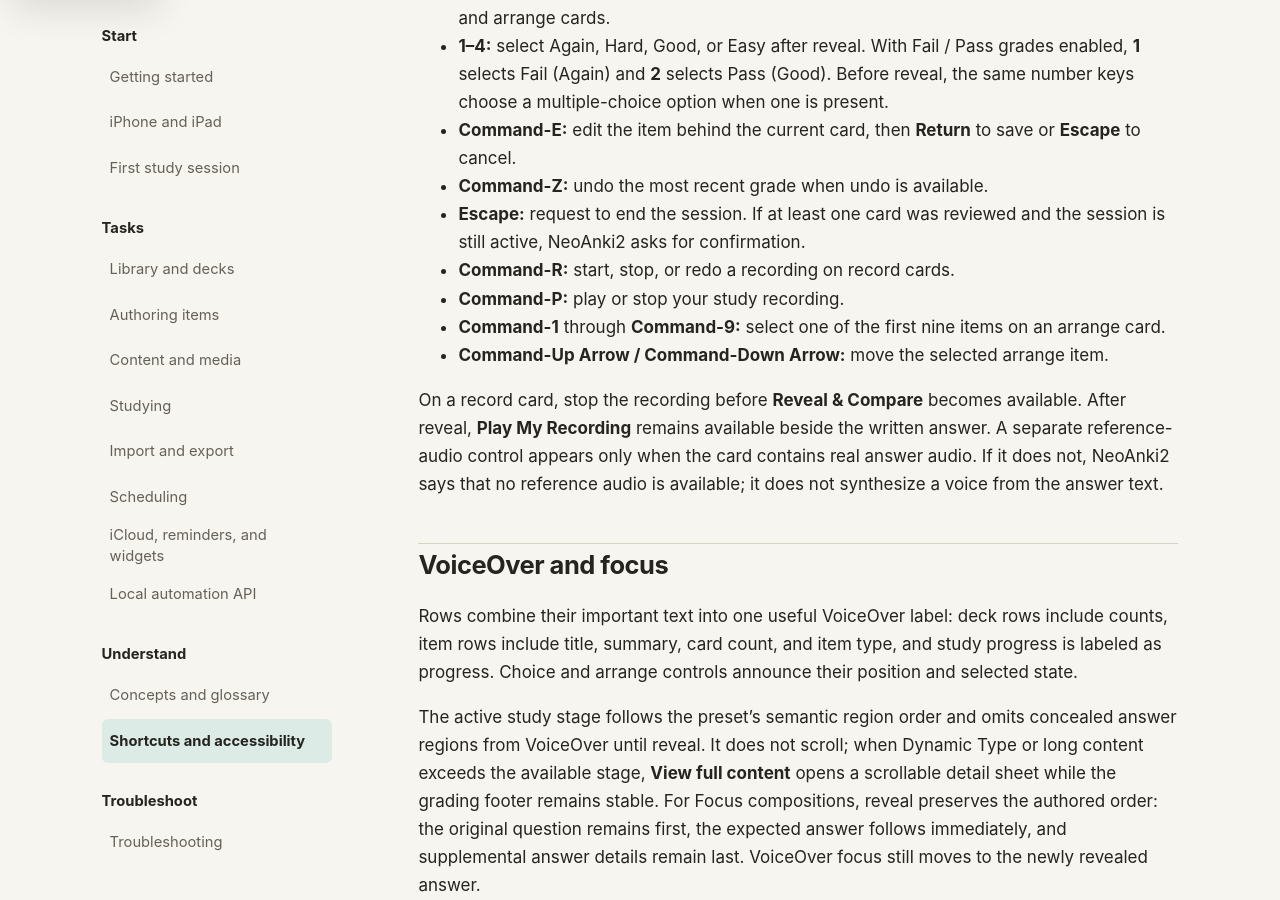
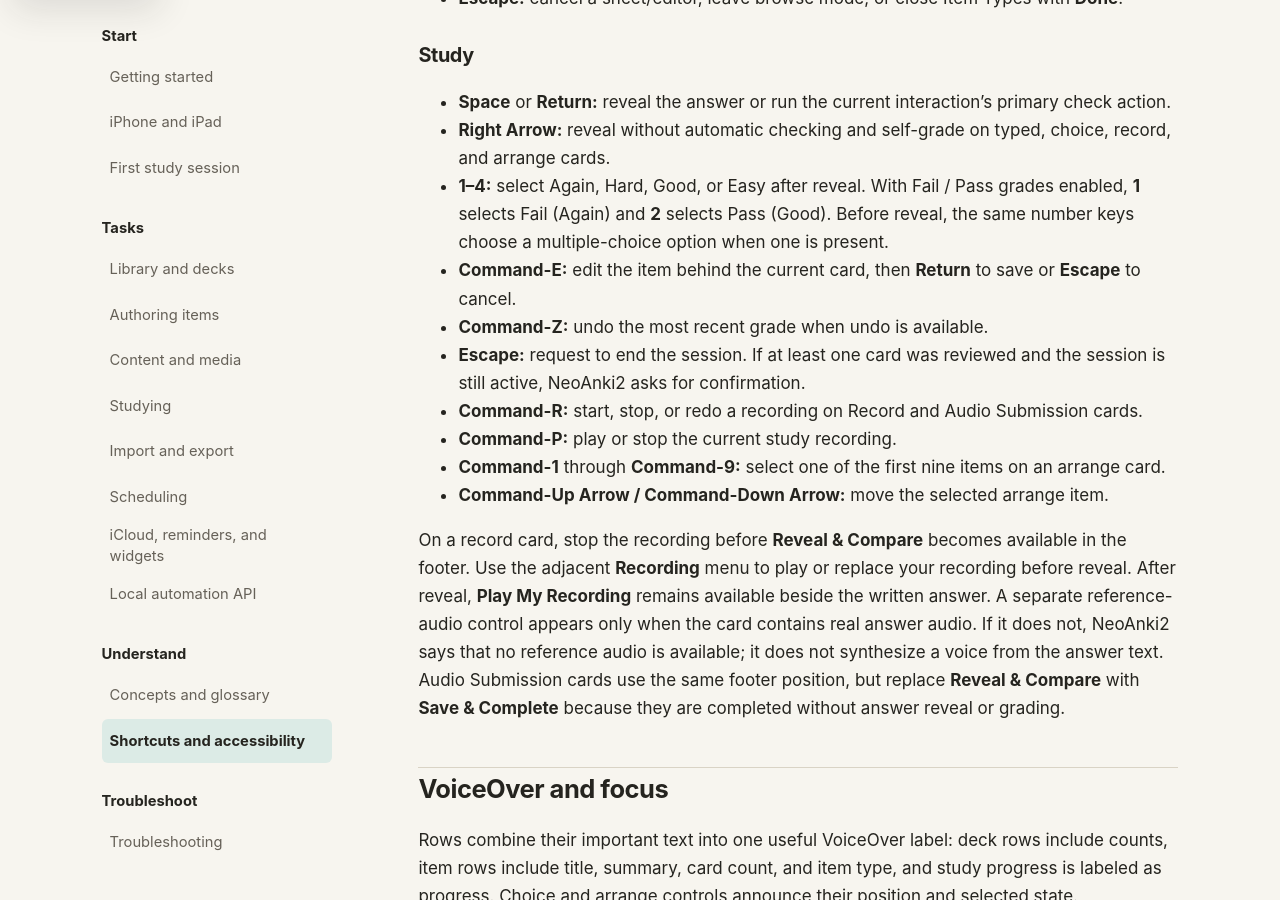
Before and after one commit to neoanki2/neoanki2, a Jekyll site: the page built from docs/user/shortcuts-accessibility.md, in a window 1280 px wide and 900 px high, scrolled down 3272 px. Built offline with Jekyll 4.4.1, drawn with Linux system fonts in a browser that asks for light colours; some of the changed text lies outside the part shown.

Commit message:
Document recording action accessibility

```diff
--- a/docs/user/shortcuts-accessibility.md
+++ b/docs/user/shortcuts-accessibility.md
@@ -94,6 +94,12 @@
 and its **Undo** action appear in that same header row. The primary action or
 grading footer remains fixed with bottom clearance, and the Mac window stays
 within the visible screen so its controls are not clipped on short displays.
+On Record and Audio Submission cards, that footer also owns the recording
+workflow: its primary action changes from **Start Recording** to **Stop
+Recording**, then to **Reveal & Compare** or **Save & Complete**. Playback,
+replacement, and draft deletion move into the adjacent **Recording** menu once
+they are relevant, so a second primary action is not stranded at the lower edge
+of the card content.
 
 ### Scheduling
 
@@ -133,17 +139,22 @@
 - **Command-Z:** undo the most recent grade when undo is available.
 - **Escape:** request to end the session. If at least one card was reviewed and
   the session is still active, NeoAnki2 asks for confirmation.
-- **Command-R:** start, stop, or redo a recording on record cards.
-- **Command-P:** play or stop your study recording.
+- **Command-R:** start, stop, or redo a recording on Record and Audio
+  Submission cards.
+- **Command-P:** play or stop the current study recording.
 - **Command-1** through **Command-9:** select one of the first nine items on an
   arrange card.
 - **Command-Up Arrow / Command-Down Arrow:** move the selected arrange item.
 
 On a record card, stop the recording before **Reveal & Compare** becomes
-available. After reveal, **Play My Recording** remains available beside the
-written answer. A separate reference-audio control appears only when the card
-contains real answer audio. If it does not, NeoAnki2 says that no reference
-audio is available; it does not synthesize a voice from the answer text.
+available in the footer. Use the adjacent **Recording** menu to play or replace
+your recording before reveal. After reveal, **Play My Recording** remains
+available beside the written answer. A separate reference-audio control appears
+only when the card contains real answer audio. If it does not, NeoAnki2 says
+that no reference audio is available; it does not synthesize a voice from the
+answer text. Audio Submission cards use the same footer position, but replace
+**Reveal & Compare** with **Save & Complete** because they are completed without
+answer reveal or grading.
 
 ## VoiceOver and focus
 
```
